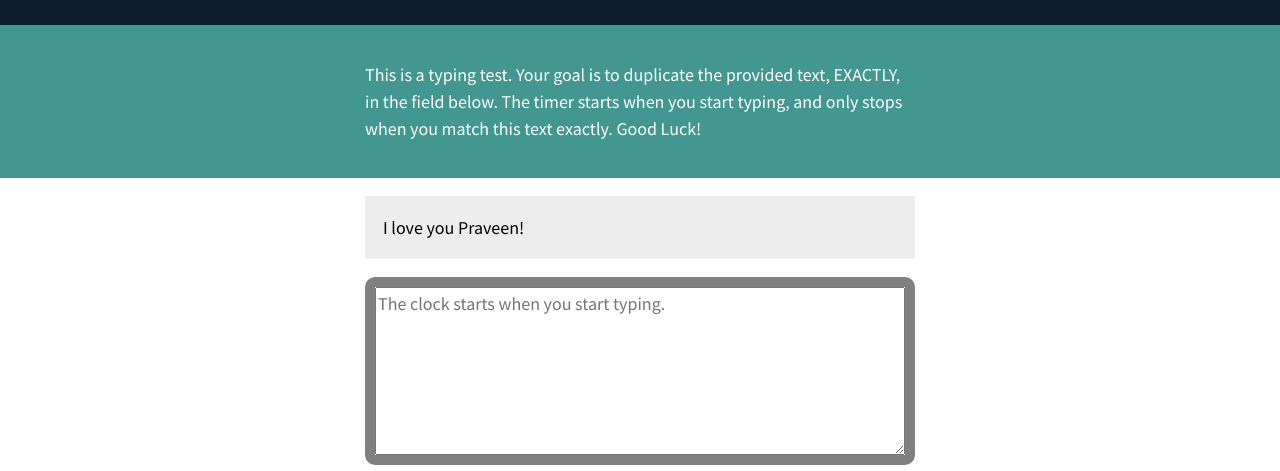
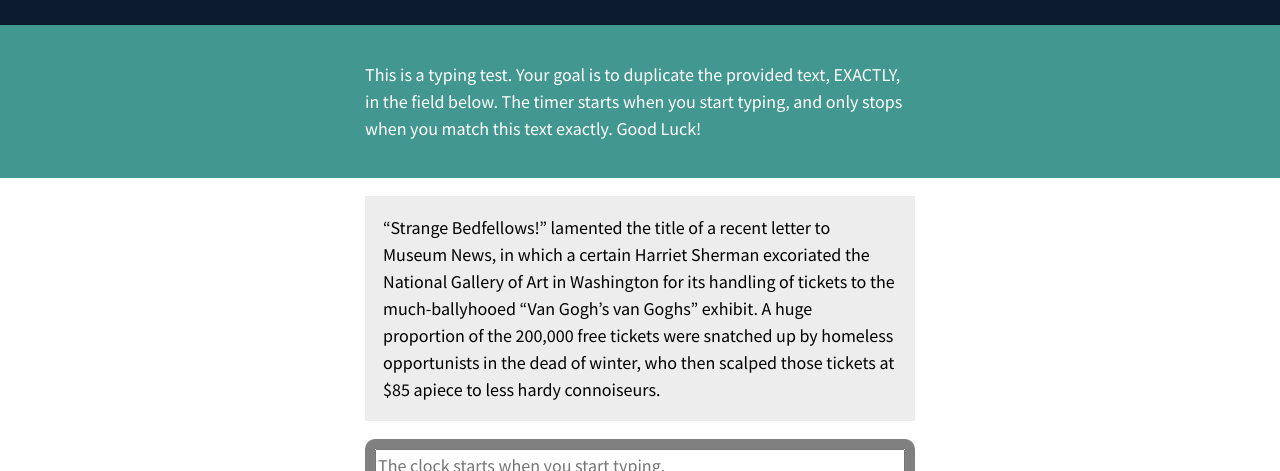
Before and after one commit to PraveenPuvvula/PraveenPuvvula.github.io-typingSpeedTest, a plain HTML site: page index.html in a window 1280 px wide. Shown: the part 113-584 px from the top of the page. Drawn offline with Linux system fonts and the light colour scheme.

Commit message:
Add files via upload

```diff
--- a/index.html
+++ b/index.html
@@ -16,11 +16,14 @@
     </header>
     <main class="main">
         <article class="intro">
-            <p>This is a typing test. Your goal is to duplicate the provided text, EXACTLY, in the field below. The timer starts when you start typing, and only stops when you match this text exactly. Good Luck!</p>
+            <p>This is a typing test. Your goal is to duplicate the provided text, EXACTLY, in the field below. The timer starts when you start typing,
+                and only stops when you match this text exactly. Good Luck!</p>
         </article><!-- .intro -->
         <section class="test-area">
             <div id="origin-text">
-                <p>I love you Praveen!</p>
+                <p>“Strange Bedfellows!” lamented the title of a recent letter to Museum News, in which a certain Harriet Sherman excoriated the National Gallery of Art
+                    in Washington for its handling of tickets to the much-ballyhooed “Van Gogh’s van Goghs” exhibit. A huge proportion of the 200,000 free tickets were snatched
+                    up by homeless opportunists in the dead of winter, who then scalped those tickets at $85 apiece to less hardy connoiseurs.</p>
             </div><!-- #origin-text -->
 
             <div class="test-wrapper">
--- a/script.js
+++ b/script.js
@@ -35,7 +35,7 @@ function spellCheck() {
     if (textEntered == originText) {
         clearInterval(interval);
         testWrapper.style.borderColor = "#4BB543";
-        alert("I love you too Prachi!");
+        alert("Congratulations! You have passed the test!");
     } else {
         if (textEntered == originTextMatch) {
             testWrapper.style.borderColor = "#65CCF3";
```
